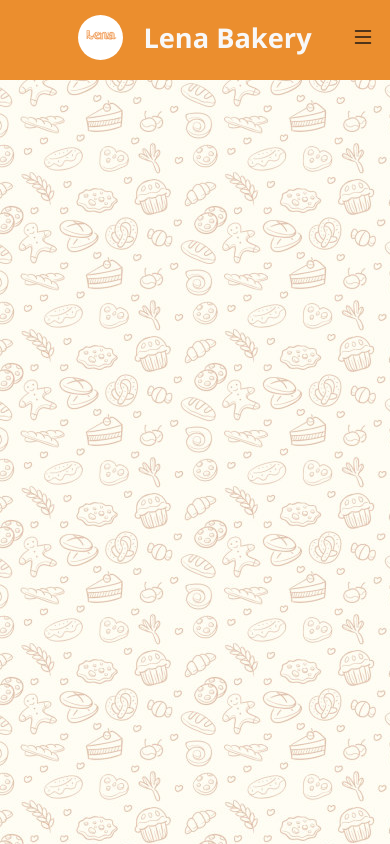
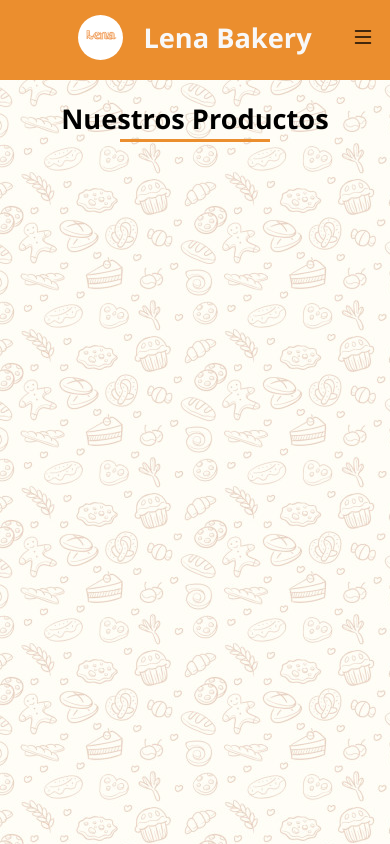
Before and after one commit to nunezjorgepy/Lena-Bakery, a React (Vite) app: page /buy in a window 390 px wide. Built offline with nearby package versions, Linux system fonts and the light colour scheme.

Commit message:
La idea era crear la tarjeta de productos en la página de compra, pero terminé agregando el título de la página. Ahora a hacer las tarjetas y, como adicional, agregar h1 en todas las páginas y los meta-tag del head

```diff
--- a/src/components/HeaderComponent.css
+++ b/src/components/HeaderComponent.css
@@ -65,7 +65,7 @@ header {
 
 @media screen and (max-width: 800px) {
     header {
-        height: 100px;
+        height: var(--header-height-800-screen);
         padding: 5px 0;
     }
     .header-container {
@@ -78,7 +78,7 @@ header {
 
 @media screen and (max-width: 500px) {
     header {
-        height: 80px;
+        height: var(--header-height-500-screen);
         padding-top: 15px;
     }
     .links-container {
@@ -104,6 +104,5 @@ header {
         top: 5px;
         right: 15px;
         font-size: 1.5rem;
-        color: rgb(19, 19, 19);
     }
 }
--- a/src/index.css
+++ b/src/index.css
@@ -1,3 +1,5 @@
+@import url('./variables.css');
+
 * {
   margin: 0;
   padding: 0;
@@ -7,6 +9,21 @@
 
 body {
   background-image: url('./assets/body-bg-image.jpg');
-  background-color: rgba(255, 255, 255, .6);
+  background-color: rgba(255, 255, 255, .7);
   background-blend-mode: lighten;
+  padding-top: var(--header-height);
 }
+
+
+
+@media screen and (max-width: 800px) {
+  body {
+    padding-top: var(--header-height-800-screen);
+  }
+}
+
+@media screen and (max-width: 500px) {
+  body {
+    padding-top: var(--header-height-500-screen);
+  }
+}
--- /dev/null
+++ b/src/pages/BuyPage.css
@@ -0,0 +1,27 @@
+@import url('../variables.css');
+
+.buy-main {
+    max-width: var(--main-content-max-width);
+    margin: auto;
+    margin-top: 20px;
+    display: flex;
+    flex-direction: column;
+    align-items: center;
+    justify-content: center;
+}
+
+.buy-h2 {
+    position: relative;
+    font-size: 1.7rem;
+}
+
+.buy-h2::before {
+    content: '';
+    position: absolute;
+    bottom: -5px;
+    left: 50%;
+    transform: translateX(-50%);
+    height: 3px;
+    width: 150px;
+    background-color: var(--primary-color);
+}
--- a/src/pages/BuyPage.jsx
+++ b/src/pages/BuyPage.jsx
@@ -1,11 +1,18 @@
+import './BuyPage.css'
 import BuyProductCard from "../components/BuyProductCard"
 import HeaderComponent from "../components/HeaderComponent"
 
 
 function BuyPage() {
   return (
-    <div>
+    <div className="max-container">
         <HeaderComponent />
+        <main className="buy-main">
+          <h2 className="buy-h2">Nuestros Productos</h2>
+          <div className="cards-containers">
+
+          </div>
+        </main>
     </div>
   )
 }
--- a/src/variables.css
+++ b/src/variables.css
@@ -9,4 +9,6 @@
     /* MEDIDAS */
     --main-content-max-width: 1200px;
     --header-height: 60px;
+    --header-height-800-screen: 100px;
+    --header-height-500-screen: 80px;
 }
```
